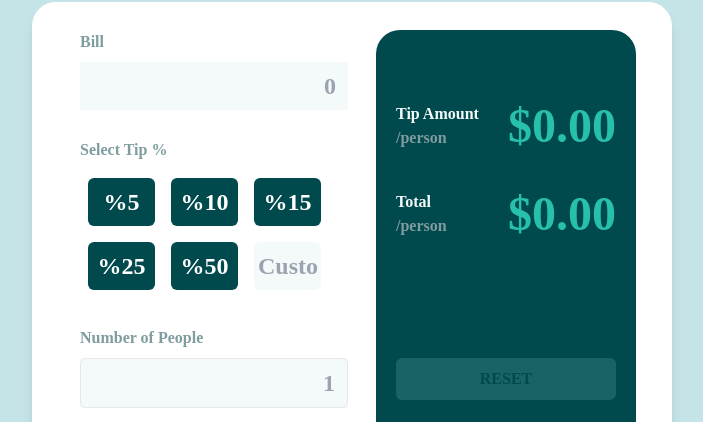
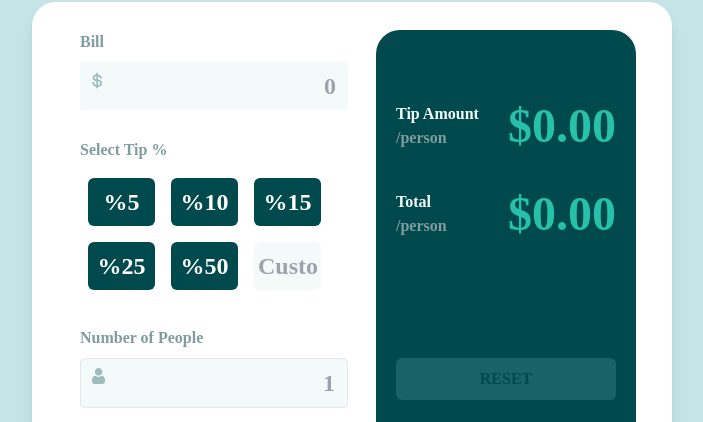
Before and after one commit to Edwardb11/Tip-calculator-app, a React (Create React App) app: page / in a window 1280 px wide. Shown: the part 188-610 px from the top of the page, without its empty margins (288-991 px from the left). Built offline with nearby package versions, Linux system fonts and the light colour scheme.

Commit message:
z index for de icon in input

```diff
--- a/src/componets/box/Box.js
+++ b/src/componets/box/Box.js
@@ -35,7 +35,7 @@ export default function Box() {
                 Bill
               </label>
               <div className="bg-cyan-light_gray relative">
-                <DollarIcon className="absolute top-2.5 left-3" />
+                <DollarIcon className="absolute top-2.5 left-3 z-10" />
                 <input
                   id="bill"
                   name="bill"
@@ -77,7 +77,7 @@ export default function Box() {
                 Number of People
               </label>
               <div className="bg-cyan-light_gray  relative">
-                <PersonIcon className="absolute top-2.5 left-3" />
+                <PersonIcon className="absolute top-2.5 left-3 z-10" />
                 <input
                   id="people"
                   name="people"
```
